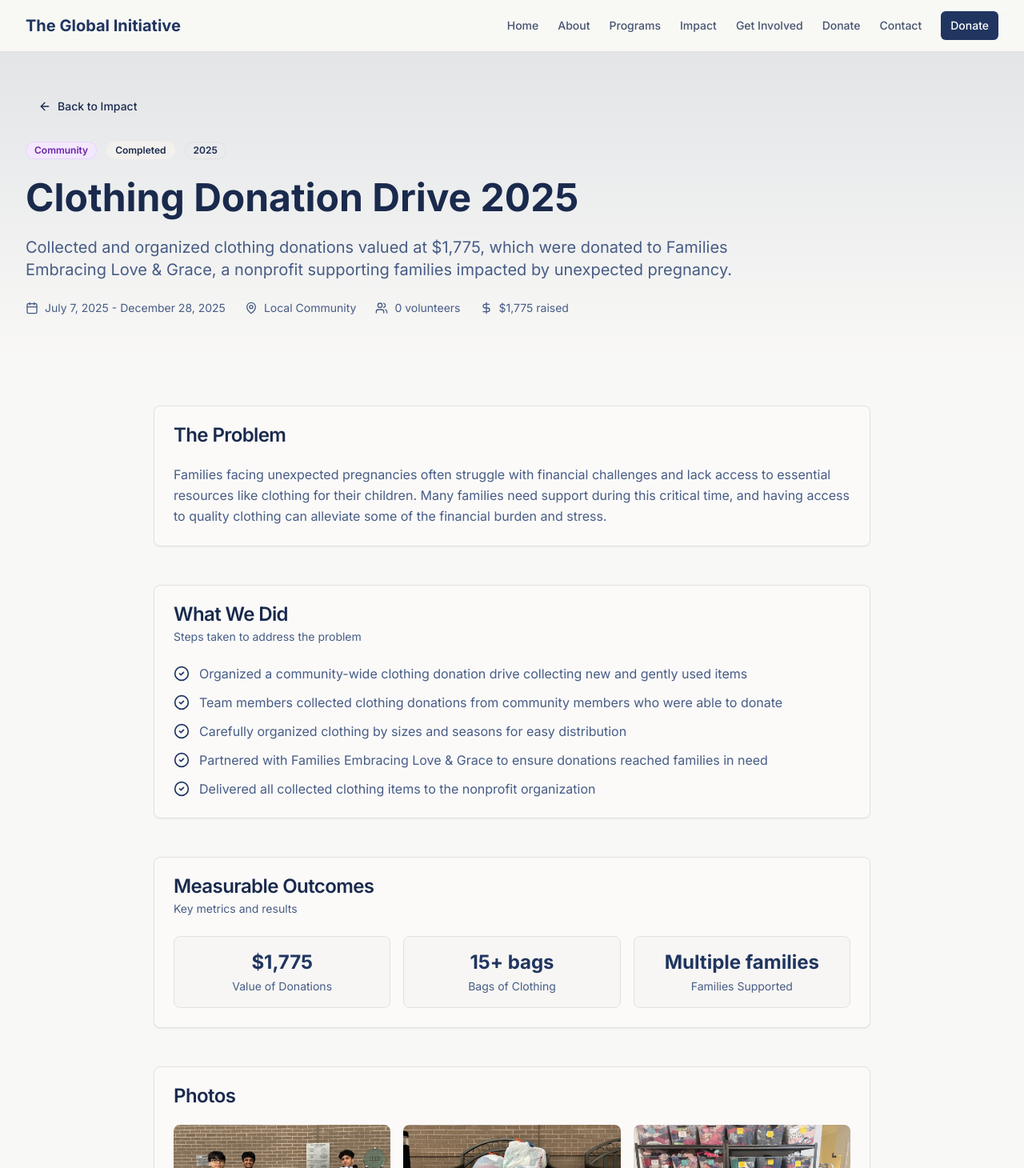
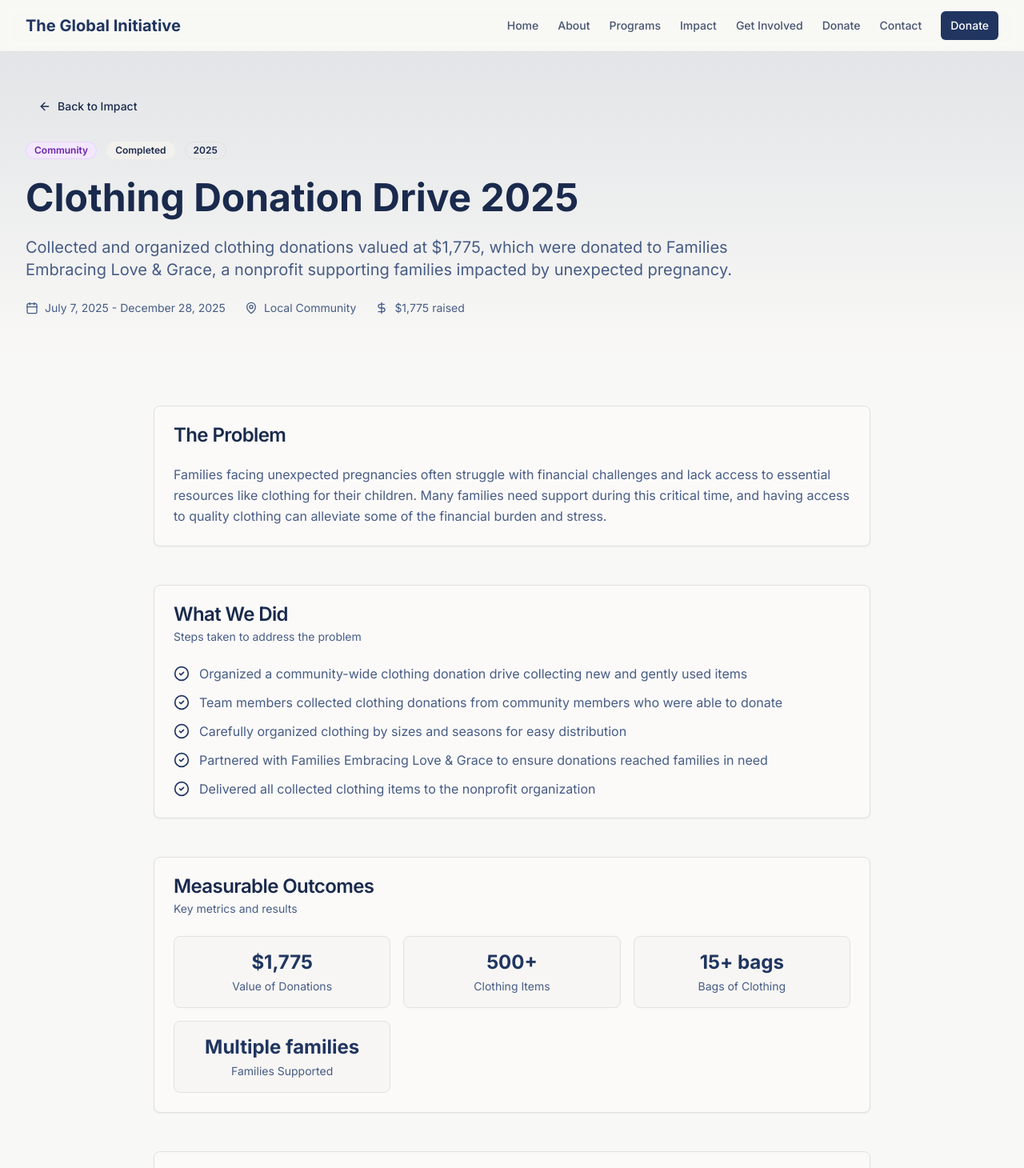
Before and after one commit to SushanthPunuru1/GlobalInitiative-nonprofit, a Next.js app: page /impact/clothing-donation-2025 in a window 1280 px wide. Shown: the top 1460 px of the page at 80% size. Built offline with nearby package versions, Linux system fonts and the light colour scheme.

Commit message:
Clothing drive: hide 0 volunteers, add 500+ clothes metric

```diff
--- a/app/impact/[slug]/page.tsx
+++ b/app/impact/[slug]/page.tsx
@@ -97,10 +97,12 @@ export default async function DriveDetailPage({ params }: Props) {
                 <MapPin className="h-4 w-4" />
                 <span>{drive.location}</span>
               </div>
-              <div className="flex items-center gap-2">
-                <Users className="h-4 w-4" />
-                <span>{drive.volunteersCount} volunteers</span>
-              </div>
+              {drive.volunteersCount > 0 && (
+                <div className="flex items-center gap-2">
+                  <Users className="h-4 w-4" />
+                  <span>{drive.volunteersCount} volunteers</span>
+                </div>
+              )}
               {drive.fundsRaised && (
                 <div className="flex items-center gap-2">
                   <DollarSign className="h-4 w-4" />
--- a/components/impact/drive-card.tsx
+++ b/components/impact/drive-card.tsx
@@ -59,10 +59,12 @@ export function DriveCard({ drive, index = 0 }: DriveCardProps) {
               <MapPin size={16} />
               <span>{drive.location}</span>
             </div>
-            <div className="flex items-center gap-1.5">
-              <Users size={16} />
-              <span>{drive.volunteersCount} volunteers</span>
-            </div>
+            {drive.volunteersCount > 0 && (
+              <div className="flex items-center gap-1.5">
+                <Users size={16} />
+                <span>{drive.volunteersCount} volunteers</span>
+              </div>
+            )}
           </div>
           <div className="space-y-2">
             <p className="text-sm font-medium">Problem Addressed:</p>
--- a/data/drives.ts
+++ b/data/drives.ts
@@ -51,6 +51,7 @@ export const drives: Drive[] = [
     ],
     impactMetrics: [
       { label: "Value of Donations", value: "$1,775" },
+      { label: "Clothing Items", value: "500+" },
       { label: "Bags of Clothing", value: "15+ bags" },
       { label: "Families Supported", value: "Multiple families" }
     ],
```
Also changed, not shown: vercel.json (added).
